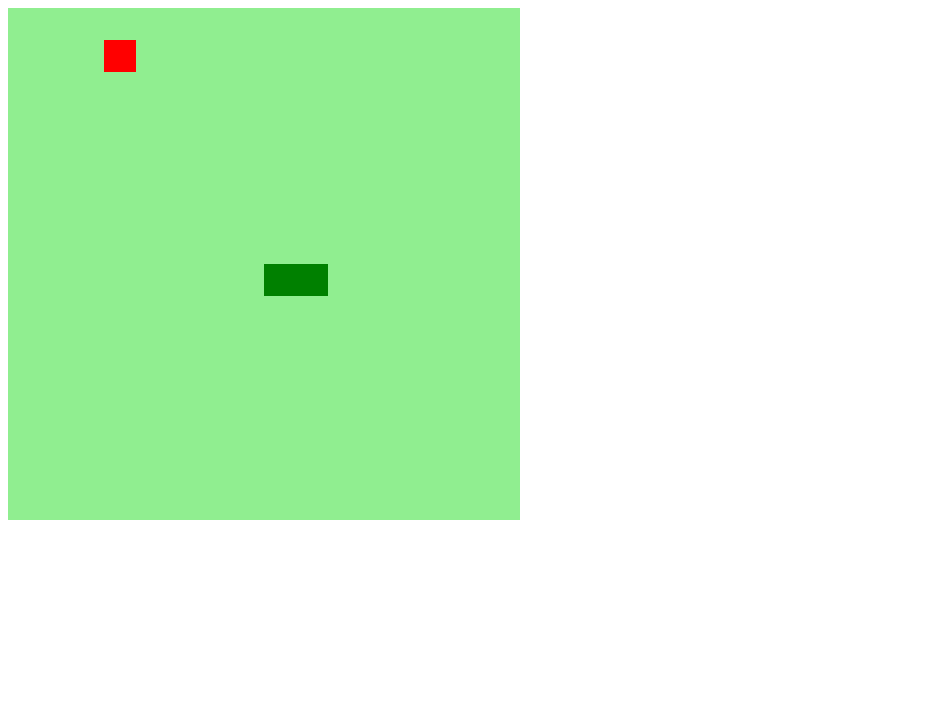
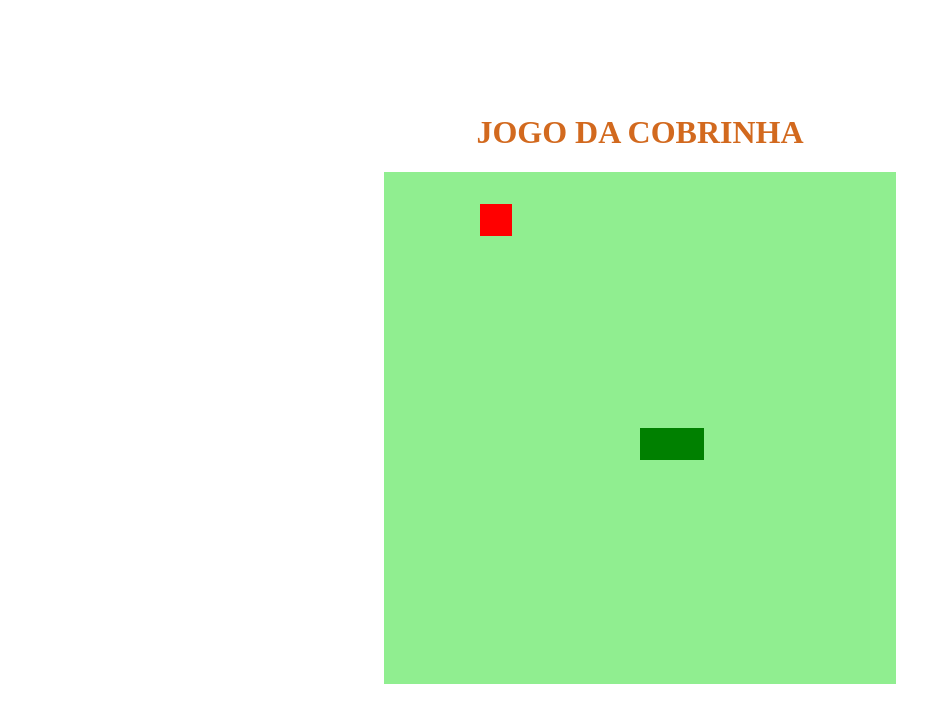
Before and after one commit to joaovlamy1/javascript-basico, a plain HTML site: page index.html in a window 1280 px wide. Shown: the whole page, without its empty margins (0-951 px from the left). Drawn offline with Linux system fonts and the light colour scheme.

Commit message:
estilo basico

```diff
--- a/index.html
+++ b/index.html
@@ -8,9 +8,7 @@
     <link rel="stylesheet" href="style.css">
 </head>
 <body>
+    <h1>JOGO DA COBRINHA</h1>
     <canvas id="snake" width="512" height="512"></canvas>
-
-
-
 </body>
 </html>
--- a/style.css
+++ b/style.css
@@ -0,0 +1,11 @@
+body{
+    height: 95vh;
+    width: 95;
+    display: flex;
+    justify-content: center;
+    align-items: center;
+    flex-direction: column;
+}
+h1{
+    color: chocolate;
+}
```
